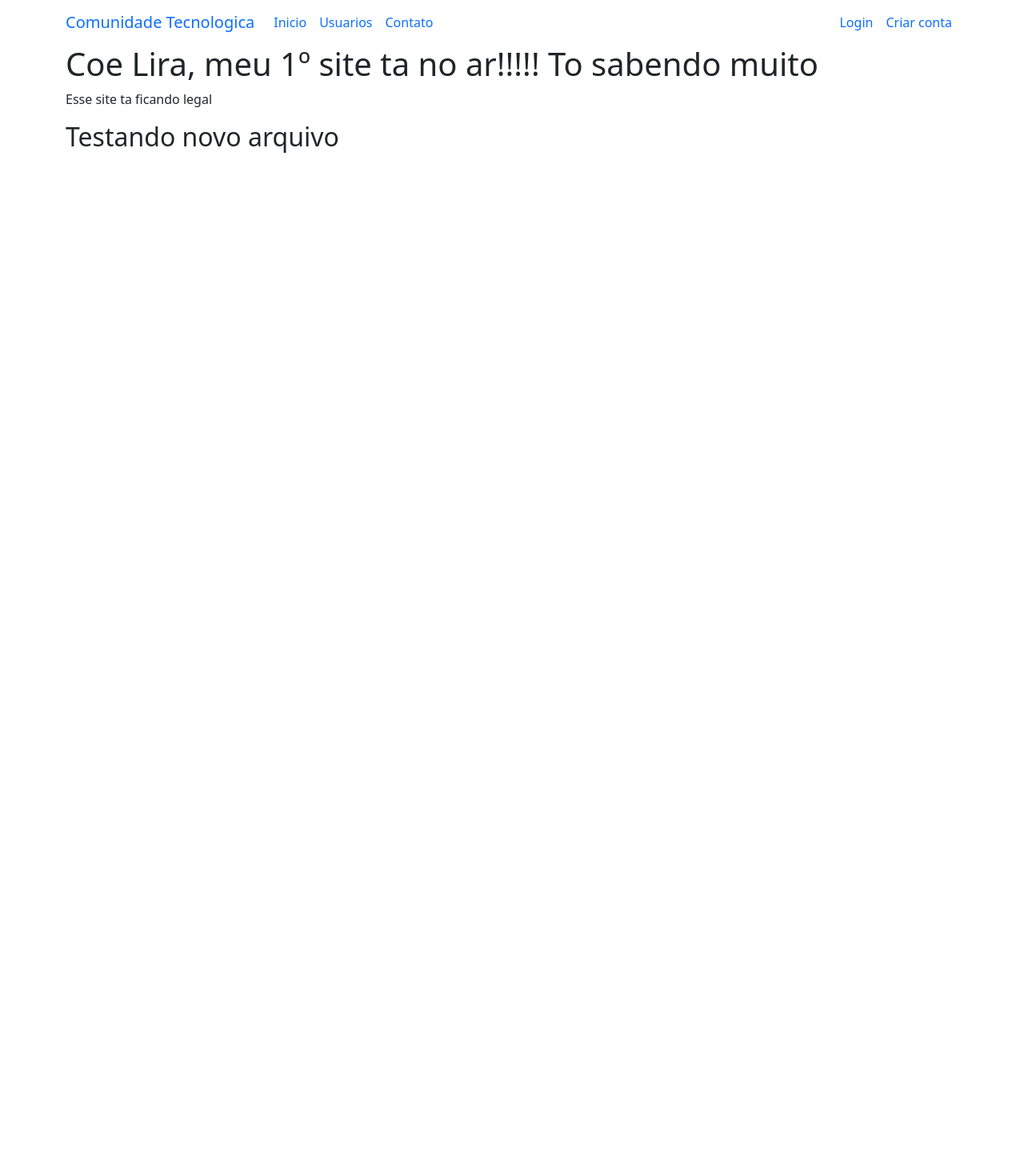
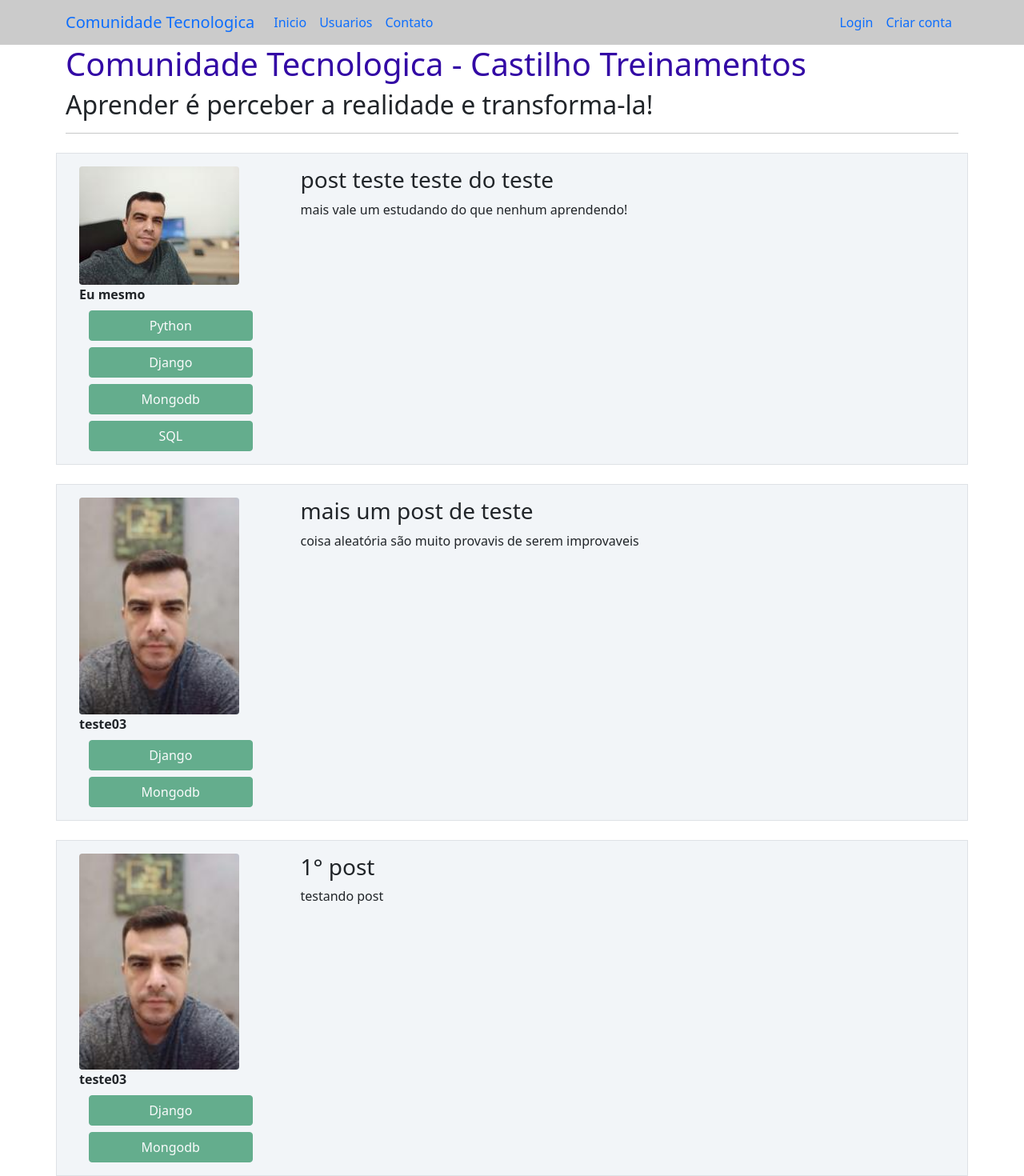
Before and after one commit to DanielCastilhoDIniz/site02_flask, a Flask app: page / in a window 1280 px wide. Shown: the whole page at 80% size. Before the commit the page ends 191 px from the top, so only its background shows below. Run offline with Flask 3, Linux system fonts and the light colour scheme.

Commit message:
posts na home

```diff
--- a/comunidadetecnologica/routes.py
+++ b/comunidadetecnologica/routes.py
@@ -11,7 +11,8 @@ from PIL import Image
 
 @app.route('/')
 def home():
-    return render_template('home.html')
+    posts = Post.query.order_by(Post.id.desc())
+    return render_template('home.html', posts=posts)
 
 
 @app.route('/contato')
--- a/comunidadetecnologica/static/main.css
+++ b/comunidadetecnologica/static/main.css
@@ -32,3 +32,11 @@
 .number3 {
   font-weight: 500;
 }
+
+.meupost{
+  background: #f2f5f8 !important;
+}
+
+.nbar{
+  background: #cbcbcb !important;
+}
--- a/comunidadetecnologica/templates/home.html
+++ b/comunidadetecnologica/templates/home.html
@@ -3,8 +3,35 @@
 
 {% block body %}
         <div class="container">
-            <h1>Coe Lira, meu 1º site ta no ar!!!!! To sabendo muito</h1><p>Esse site ta ficando legal</p>
-            <h2>Testando novo arquivo</h2>
+            <h1 style="color:rgb(51, 9, 165)">Comunidade Tecnologica - Castilho Treinamentos</h1>
+            <h2>Aprender é perceber a realidade e transforma-la!</h2>
+            <hr>
+
+            {% for post in posts%}
+                <div class="row border mt-4 p-3 meupost">
+                    <div class=" container col col-3">
+                        <div class="image pe-1">
+                            <img src="{{url_for('static', filename='fotos_perfil/{}'.format(post.autor.foto_perfil))}}" class="rounded" width="200" />
+                          </div>
+                          <strong>{{post.autor.username}} </strong>
+                          <div class="row justify-content-center container">
+
+
+                                    {% for curso in post.autor.cursos.split(';') %}
+                                        <button type="button" class="btn btn-success mt-2" disabled>{{curso}}</button>
+                                    {% endfor%}
+
+                            </div>
+                    </div>
+
+                    <div class="col col-9">
+                        <h3> {{post.titulo}} </h3>
+                        <p> {{post.corpo}} </p>
+                    </div>
+
+
+                </div>
+            {% endfor %}
         </div>
 
 {% endblock %}
--- a/comunidadetecnologica/templates/navbar.html
+++ b/comunidadetecnologica/templates/navbar.html
@@ -1,4 +1,4 @@
-<nav class="navbar navbar-expand-lg bg-body-tertiary">
+<nav class="navbar navbar-expand-lg bg-body-tertiary nbar">
   <div class="container-fluid container">
     <a class="navbar-brand" href="{{url_for('home')}}"
       >Comunidade Tecnologica</a
```
Also changed, not shown: instance/comunidade.db.
